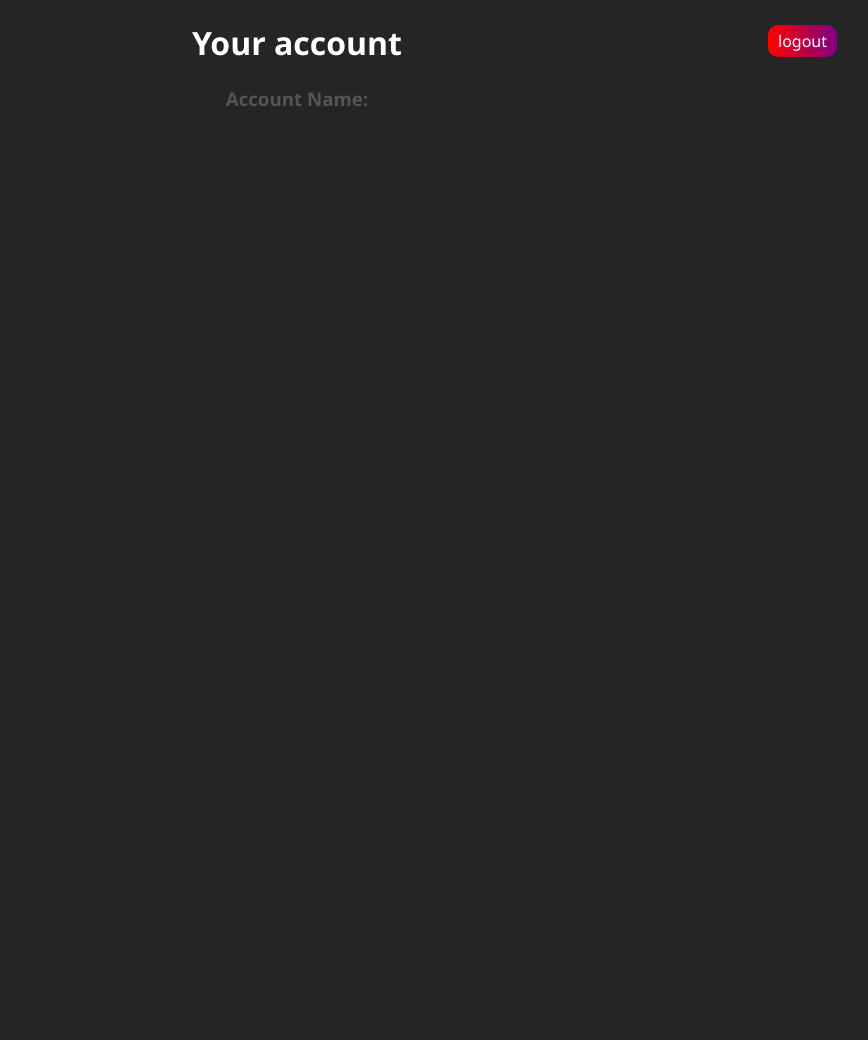
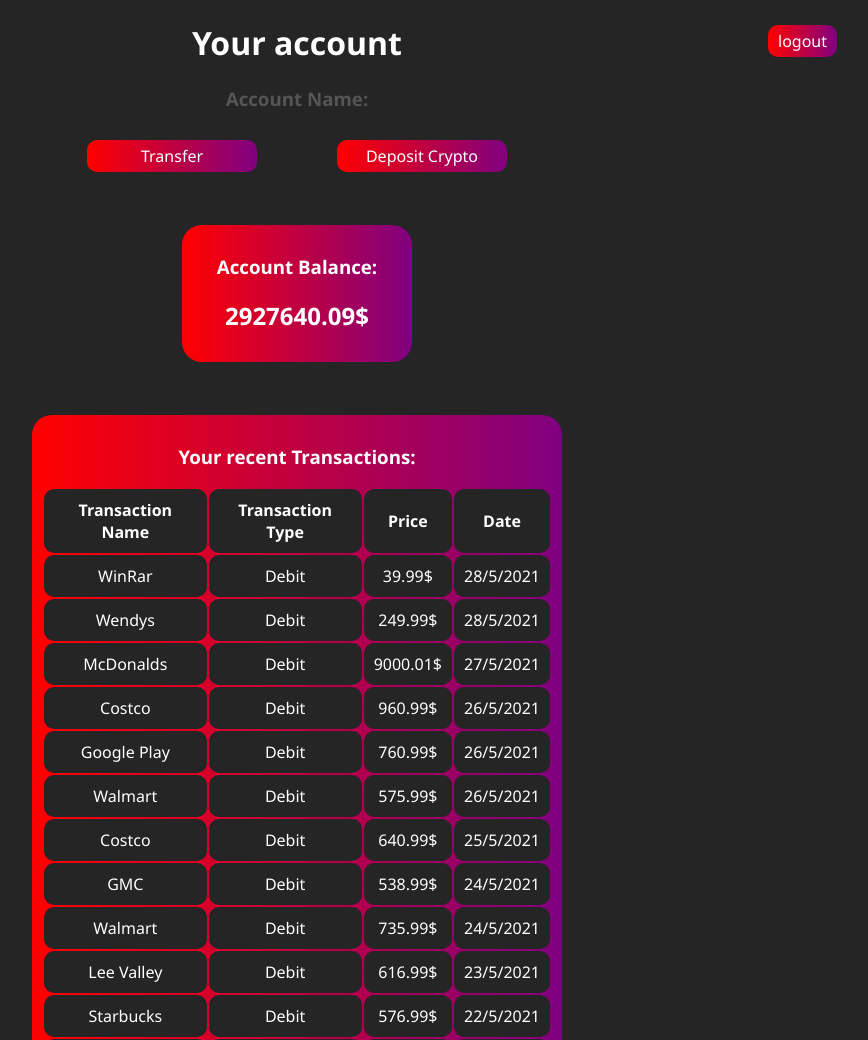
Before and after one commit to Socktt/nottheusualyt.github.io, a plain HTML site: page account.html in a window 1280 px wide. Shown: the top 1040 px of the page, without its empty margins (343-1211 px from the left). Before the commit the page ends 800 px from the top, so only its background shows below. Drawn offline with Linux system fonts and the light colour scheme.

Commit message:
Add files via upload

```diff
--- a/account.html
+++ b/account.html
@@ -4,11 +4,48 @@
         <link rel="stylesheet" href="style.css">
         <script src="script.js"></script>
     </head>
-    <body onload="WriteNameOfAccount()">
+    <body onload="initBank()">
         <div class="TopBar">
             <h1>Your account</h1>
             <h3 id="AccountLoggedInText"></h3>
             <a href="index.html">logout</a>
         </div>
+        <div class="Options">
+            <a href="#" class="TransferHref">Transfer</a>
+            <a href="#" class="CryptoHref">Deposit Crypto</a>
+        </div>
+        <div class="Balance">
+            <h3>Account Balance: </h3>
+            <h2 id="balstr">100 123 453.95$</h2>
+        </div>
+        <div class="Transactions">
+            <h3>Your recent Transactions:</h3>
+            <table class="center" id="TransactionList">
+                <tr>
+                    <th>Transaction Name</th>
+                    <th>Transaction Type</th>
+                    <th>Price</th>
+                    <th>Date</th>
+                </tr>
+                <tr>
+                    <td>WinRar</td>
+                    <td>Debit</td>
+                    <td>39.99$</td>
+                    <td>28/5/2021</td>
+                </tr>
+                <tr>
+                    <td>Wendys</td>
+                    <td>Debit</td>
+                    <td>249.99$</td>
+                    <td>28/5/2021</td>
+                </tr>
+                <tr>
+                    <td>McDonalds</td>
+                    <td>Debit</td>
+                    <td>9000.01$</td>
+                    <td>27/5/2021</td>
+                </tr>
+            </table>
+        </div>
     </body>
 </html>
--- a/script.js
+++ b/script.js
@@ -6,8 +6,44 @@ function Login(){
     return 0;
 }
 
-function WriteNameOfAccount(){
+function initBank(){
     var user = document.cookie;
     document.getElementById("AccountLoggedInText").innerHTML = "Account Name: " + user;
+    randGenBal();
+    randGenPurchases();
     return 0;
 }
+
+function randGenBal() {
+    var bal = Math.floor(Math.random()*1000000) + 1000 + (Math.random()).toFixed(2);
+    document.getElementById("balstr").innerHTML = bal + "$";
+    return 0;
+}
+
+function randGenPurchases() {
+    var companies = ["Wendys", "MacDonalds", "Starbucks", "Walmart", "Google Play", "Lee Valley", "Costco", "Harveys", "GMC"];
+    var TrnsList = document.getElementById("TransactionList");
+    var TrnsDate = 27;
+    for(x=0;x<=25;x++){
+        var company = companies[Math.floor(Math.random() * 9).toFixed(0)];
+        var price = Math.floor(Math.random() * 1000) + 0.99;
+        var col = document.createElement("TR");
+        if(Math.random() * 3 > 1){
+            TrnsDate--;
+        }
+        TrnsList.appendChild(col);
+        var companyElement = document.createElement("TD");
+        col.appendChild(companyElement);
+        companyElement.innerHTML = company;
+        var TrnsType = document.createElement("TD");
+        col.appendChild(TrnsType);
+        TrnsType.innerHTML = "Debit";
+        var PriceElement = document.createElement("TD");
+        col.appendChild(PriceElement);
+        PriceElement.innerHTML = price + "$";
+        var DateElement = document.createElement("TD");
+        col.appendChild(DateElement);
+        DateElement.innerHTML = TrnsDate + "/5/2021";
+    }
+    Math.random()
+}
--- a/style.css
+++ b/style.css
@@ -145,3 +145,88 @@ body {
     right: 600px;
     left: 600px;
 }
+
+.Options .TransferHref{
+    text-decoration: none;
+    color: white;
+    padding-top: 5px;
+    padding-bottom: 5px;
+    padding-left: 35px;
+    padding-right: 35px;
+    margin-left: 30px;
+    margin-right: 30px;
+    border: 3px transparent;
+    background: linear-gradient(to right, red, purple);
+    border-radius: 10px;
+    position: absolute;
+    left: 400px;
+    right: 650px;
+}
+
+.Options .CryptoHref{
+    text-decoration: none;
+    color: white;
+    padding-top: 5px;
+    padding-bottom: 5px;
+    padding-left: 10px;
+    padding-right: 10px;
+    margin-left: 30px;
+    margin-right: 30px;
+    border: 3px transparent;
+    background: linear-gradient(to right, red, purple);
+    border-radius: 10px;
+    position: absolute;
+    right: 400px;
+    left: 650px;
+}
+
+.Options {
+    position: absolute;
+    left: 0px;
+    right: 0px;
+    text-align: center;
+    margin-top: 10px;
+}
+
+.Transactions {
+    border: 3px transparent;
+    background-color: #4e4e4e;
+    background: linear-gradient(to right, red, purple);
+    position: absolute;
+    left: 375px;
+    right: 375px;
+    top: 415px;
+    text-align: center;
+    padding: 10px;
+    border-radius: 20px;
+}
+
+.Transactions h3{
+    color: white;
+}
+
+table.center {
+    margin-left: auto;
+    margin-right: auto;
+}
+
+.TrasnsactionsTable, th, td {
+    background-color: #252525;
+    color: white;
+    text-align: center;
+    padding: 10px;
+    border-radius: 10px;
+}
+
+.Balance{
+    color: white;
+    text-align: center;
+    position: absolute;
+    left: 525px;
+    right: 525px;
+    top: 225px;
+    border: 3px transparent;
+    background: linear-gradient(to right, red, purple);
+    padding: 10px;
+    border-radius: 20px;
+}
```
